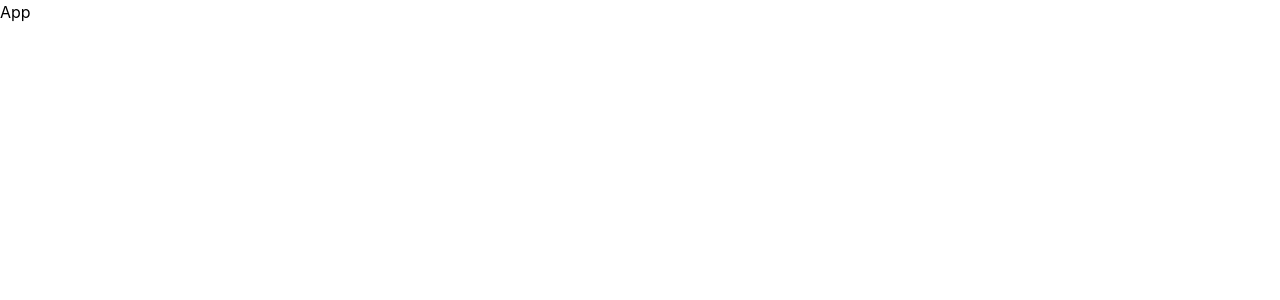
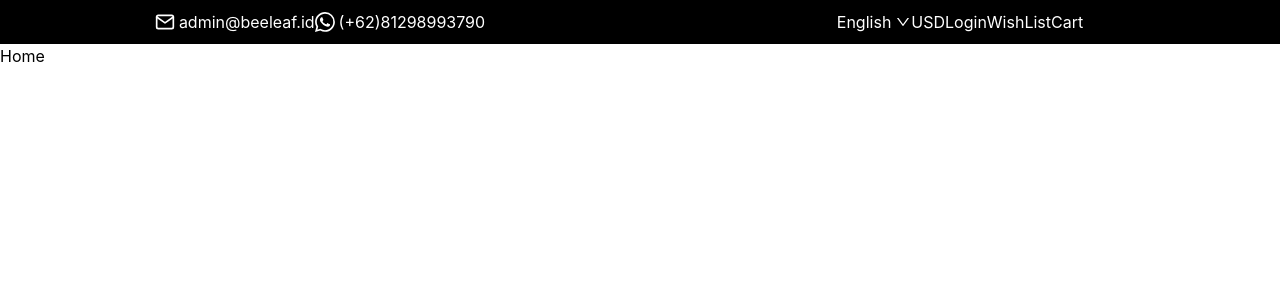
Before and after one commit to azmi2409/frontend-golang-superbootcamp, a React (Vite) app: page / in a window 1280 px wide. Shown: the top 300 px of the page. Built offline with nearby package versions, Linux system fonts and the light colour scheme.

Commit message:
add headings

```diff
--- a/package.json
+++ b/package.json
@@ -10,6 +10,7 @@
   "dependencies": {
     "react": "^18.0.0",
     "react-dom": "^18.0.0",
+    "react-icons": "^4.3.1",
     "react-router-dom": "^6.3.0"
   },
   "devDependencies": {
--- a/src/App.jsx
+++ b/src/App.jsx
@@ -1,7 +1,16 @@
 import React from "react";
+import { BrowserRouter, Routes, Route } from "react-router-dom";
+import Heading from "./components/heading";
 
 const App = () => {
-  return <div>App</div>;
+  return (
+    <BrowserRouter>
+      <Heading />
+      <Routes>
+        <Route path="/" element={<h1>Home</h1>} />
+      </Routes>
+    </BrowserRouter>
+  );
 };
 
 export default App;
--- /dev/null
+++ b/src/components/heading/Email.jsx
@@ -0,0 +1,13 @@
+import React from "react";
+import { FiMail } from "react-icons/fi";
+
+const Email = () => {
+  return (
+    <div className="flex gap-1 items-center">
+      <FiMail className="h-5 w-5" />
+      admin@beeleaf.id
+    </div>
+  );
+};
+
+export default Email;
--- /dev/null
+++ b/src/components/heading/Language.jsx
@@ -0,0 +1,22 @@
+import React from "react";
+import { AiOutlineDown } from "react-icons/ai";
+
+const Language = () => {
+  return (
+    <div className="group relative inline-block h-full">
+      <div className="flex gap-1 items-center h-full">
+        English
+        <AiOutlineDown />
+      </div>
+      <div className="absolute min-w-full min-h-full bg-white z-10 text-black border-4 border-black rounded-sm border-t-0 hidden group-hover:block">
+        <ul className="flex flex-col gap-2 items-center py-2">
+          <li>a</li>
+          <li>b</li>
+          <li>c</li>
+        </ul>
+      </div>
+    </div>
+  );
+};
+
+export default Language;
--- /dev/null
+++ b/src/components/heading/Whatsapp.jsx
@@ -0,0 +1,13 @@
+import React from "react";
+import { BsWhatsapp } from "react-icons/bs";
+
+const Whatsapp = () => {
+  return (
+    <div className="flex gap-1 items-center">
+      <BsWhatsapp className="h-5 w-5" />
+      (+62)81298993790
+    </div>
+  );
+};
+
+export default Whatsapp;
--- /dev/null
+++ b/src/components/heading/Wrapper.jsx
@@ -0,0 +1,16 @@
+import React from "react";
+
+export const Container = ({ children }) => {
+  return (
+    <header className="w-full h-11 text-white bg-black grid grid-cols-2 place-items-center">
+      {children}
+    </header>
+  );
+};
+
+export const Grid = ({ children, gap }) => {
+  const gapClass = `gap-${gap}`;
+  return (
+    <div className={`flex h-full items-center ${gapClass}`}>{children}</div>
+  );
+};
--- /dev/null
+++ b/src/components/heading/index.jsx
@@ -0,0 +1,25 @@
+import React from "react";
+import Email from "./Email";
+import Whatsapp from "./Whatsapp";
+import { Container, Grid } from "./Wrapper";
+import Language from "./Language";
+
+const Heading = () => {
+  return (
+    <Container>
+      <Grid gap="8">
+        <Email />
+        <Whatsapp />
+      </Grid>
+      <Grid gap="4">
+        <Language />
+        <div>USD</div>
+        <div>Login</div>
+        <div>WishList</div>
+        <div>Cart</div>
+      </Grid>
+    </Container>
+  );
+};
+
+export default Heading;
```
Also changed, not shown: 1 other file (tests, documents, lock files or other folders).
